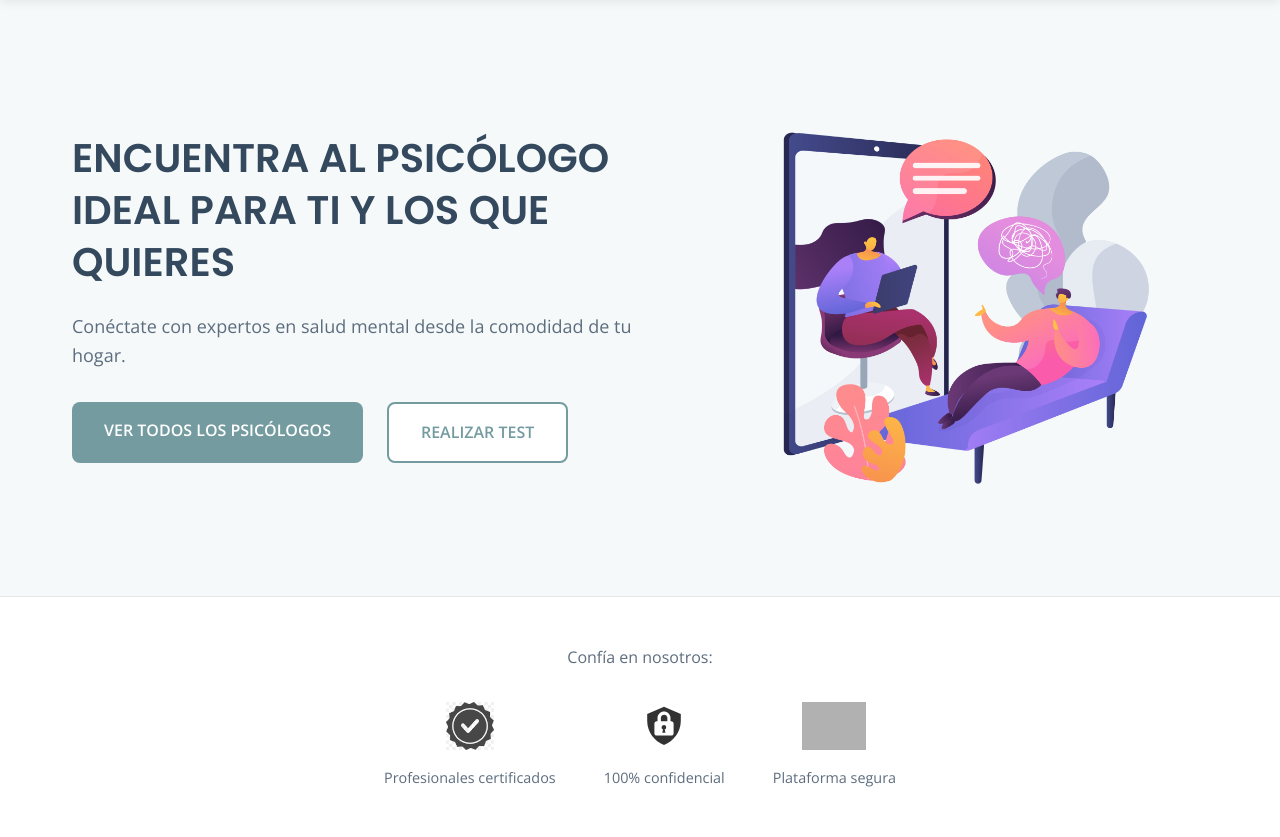
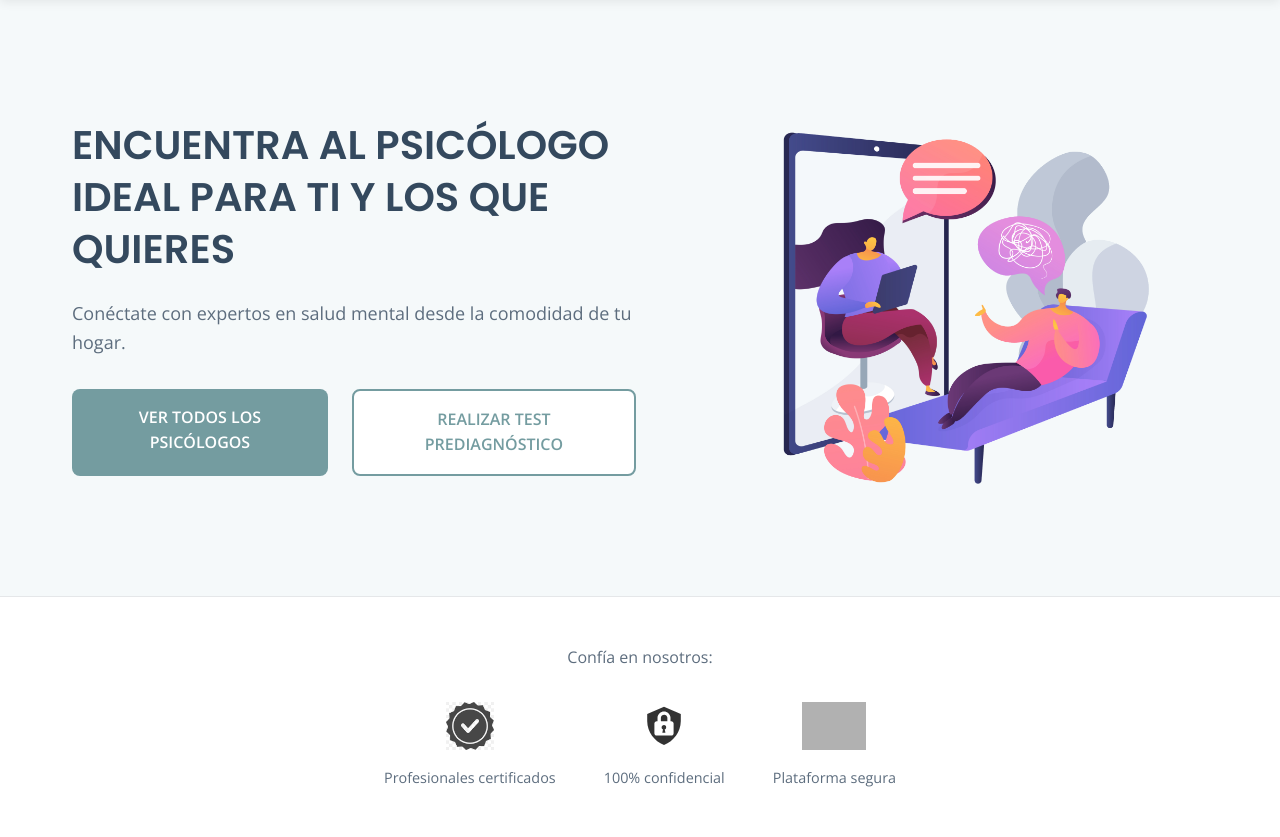
Before and after one commit to PreciadoMt/Pi-RSU, a Flask app: page / in a window 1280 px wide. Shown: the part 76-913 px from the top of the page. Run offline with Flask 3, Linux system fonts and the light colour scheme; grey boxes are pictures that could not be loaded.

Commit message:
Cambios esteticos y ortograficos
solo se realizaron unos pequeños cambios en algunas palabras

```diff
--- a/app/static/css/main.css
+++ b/app/static/css/main.css
@@ -305,6 +305,7 @@ ul {
     font-size: 1rem;
     border: 2px solid var(--primary-color);
     transition: all 0.3s ease;
+    text-align: center;
 }
 
 .hero__secondary-btn:hover {
--- a/app/templates/general/inicio.html
+++ b/app/templates/general/inicio.html
@@ -35,7 +35,7 @@
                     <p class="hero__subtitle">Conéctate con expertos en salud mental desde la comodidad de tu hogar.</p>
                     <div class="hero__buttons">
                         <a href="{{ url_for('citas.catalogo_citas') }}" class="hero__primary-btn">VER TODOS LOS PSICÓLOGOS</a>
-                        <a href="{{ url_for('general.test2') }}" class="hero__secondary-btn">REALIZAR TEST</a>
+                        <a href="{{ url_for('general.test') }}" class="hero__secondary-btn">REALIZAR TEST PREDIAGNÓSTICO</a>
                     </div>
                 </div>
                 <div class="hero__image">
--- a/app/templates/general/prediagnostico.html
+++ b/app/templates/general/prediagnostico.html
@@ -2,7 +2,7 @@
 <html lang="es">
 <head>
     <meta charset="UTF-8">
-    <title>Prediagnostico | MentalBalance</title>
+    <title>Prediagnóstico| MentalBalance</title>
     <meta name="description" content="Realiza nuestro test de salud mental con profesionales certificados">
     <link rel="icon" href="{{ url_for('static', filename='img/logo.png') }}" />
     <link href="https://fonts.googleapis.com/css2?family=Poppins:wght@400;500;600;700&family=Open+Sans:wght@400;600&display=swap" rel="stylesheet">
@@ -88,7 +88,7 @@
     <!-- Typeform Container -->
     <section class="typeform-container">
         <div class="typeform-header">
-            <h1 class="typeform-title">Prediagnostico</h1>
+            <h1 class="typeform-title">Prediagnóstico</h1>
             <p class="typeform-description">
                 Por favor completa este formulario con sinceridad. Tus respuestas nos ayudarán a entender
                 mejor tus necesidades y recomendarte el apoyo más adecuado.
```
